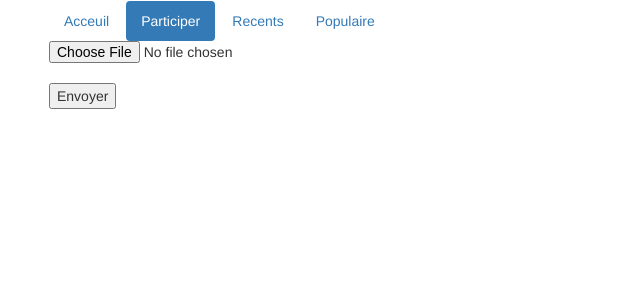
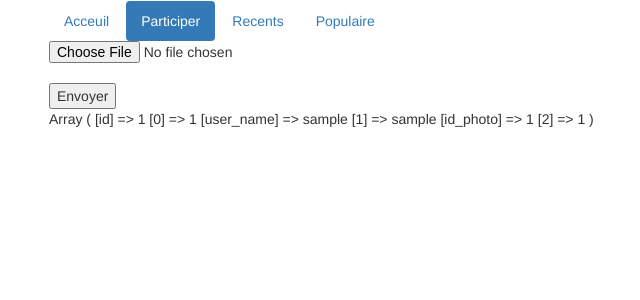
Before and after one commit to xavierengels/projet-esgi-fb, a PHP site: page /participer.php in a window 1280 px wide. Shown: the top 300 px of the page, without its empty margins (21-661 px from the left). Run offline with PHP 8.4, Linux system fonts and the light colour scheme; tables that the repository leaves empty or names only in its code hold one stand-in row (values such as "Sample post"); data that the repository does not hold is empty; some libraries are stand-ins or nearby versions.

Commit message:
no message

```diff
--- a/participer.php
+++ b/participer.php
@@ -47,19 +47,16 @@
                     $q->execute();
                     $table_fields = $q->fetchAll(PDO::FETCH_COLUMN);
                     print_r($table_fields);*/
-                    /*$qry = $dbh->prepare("INSERT INTO liste (user_name, id_photo) VALUES (:user_name, :id_photo)");
+                    $qry = $dbh->prepare("INSERT INTO liste (user_name) VALUES (:user_name)");
                     $qry->execute(array(
-                        ':user_name' => 'marcounet',
-                        ':id_photo' => 1
+                        ':user_name' => 'marcounet'
                     ));
 
-                    foreach($dbh->query('SELECT * from liste') as $row) {
-                        print_r($row);
-                    }*/
+
                     $qry = $dbh->prepare("SELECT * from liste;");
                     $qry->execute();
                     $noms = $qry->fetchAll();
-                    print_r($noms[1]);
+                    print_r($noms[0]);
 
                     $dbh = null;
                 } catch (PDOException $e) {
```
